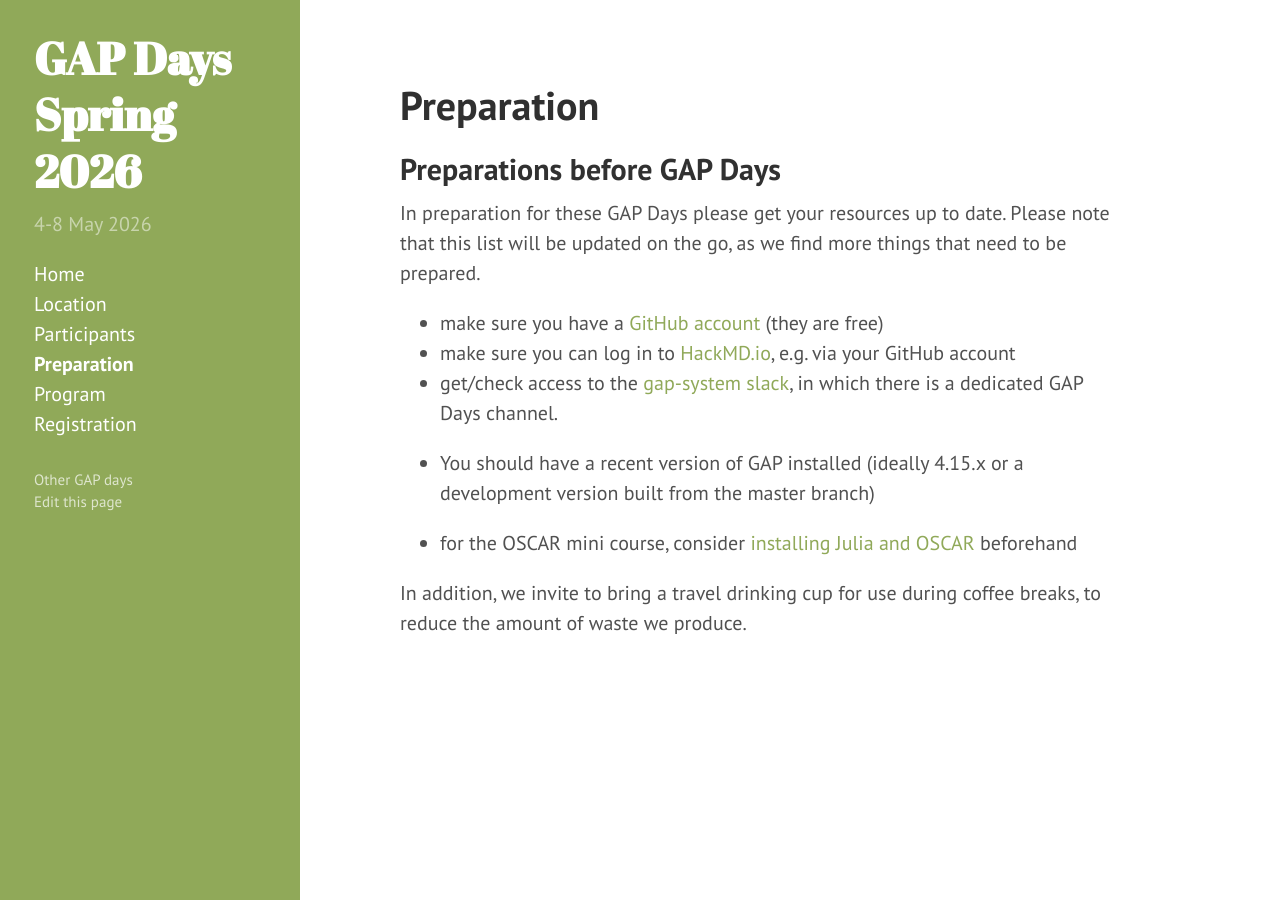
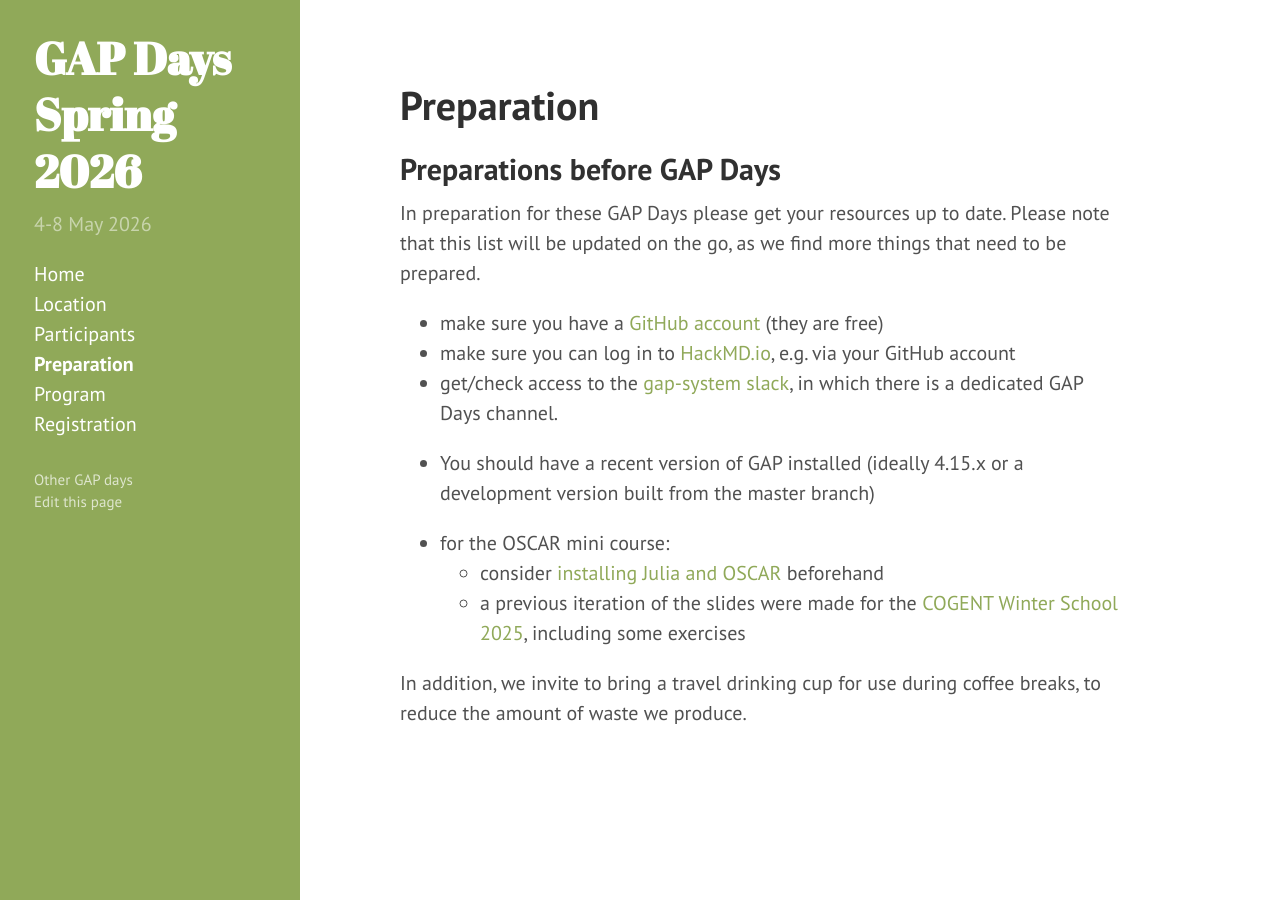
Before and after one commit to gapdays/gapdays2026-spring, a Jekyll site: the page built from preparation.md, in a window 1280 px wide. Built offline with Jekyll 4.4.1, drawn with Linux system fonts in a browser that asks for light colours.

Commit message:
Link to COGENT Winter School material

```diff
--- a/preparation.md
+++ b/preparation.md
@@ -13,7 +13,9 @@ Please note that this list will be updated on the go, as we find more things tha
 
 - You should have a recent version of GAP installed (ideally 4.15.x or a development version built from the master branch)
 
-- for the OSCAR mini course, consider [installing Julia and OSCAR](https://www.oscar-system.org/install) beforehand
+- for the OSCAR mini course:
+  - consider [installing Julia and OSCAR](https://www.oscar-system.org/install) beforehand
+  - a previous iteration of the slides were made for the [COGENT Winter School 2025](https://www.oscar-system.org/events/meetings/2025-12/), including some exercises
 
 
 In addition, we invite to bring a travel drinking cup for use during coffee breaks,
```
